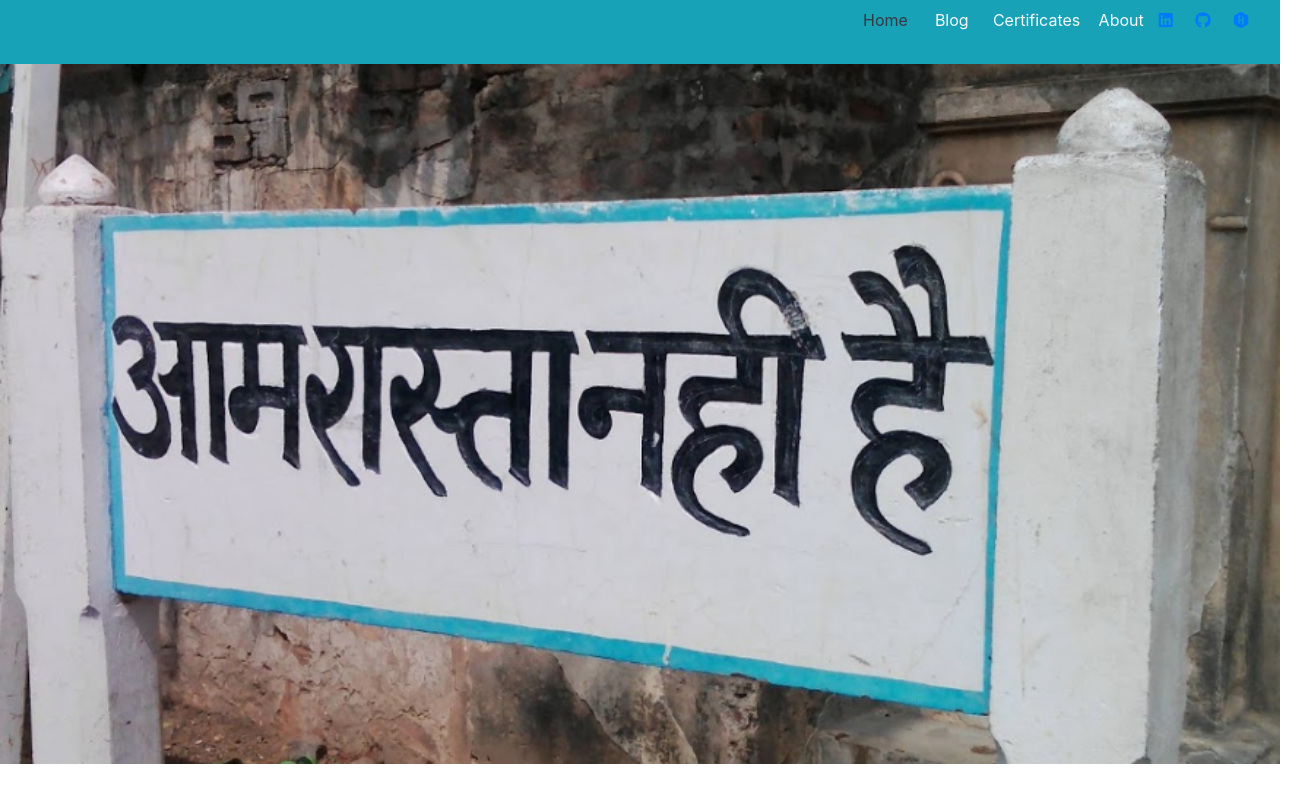
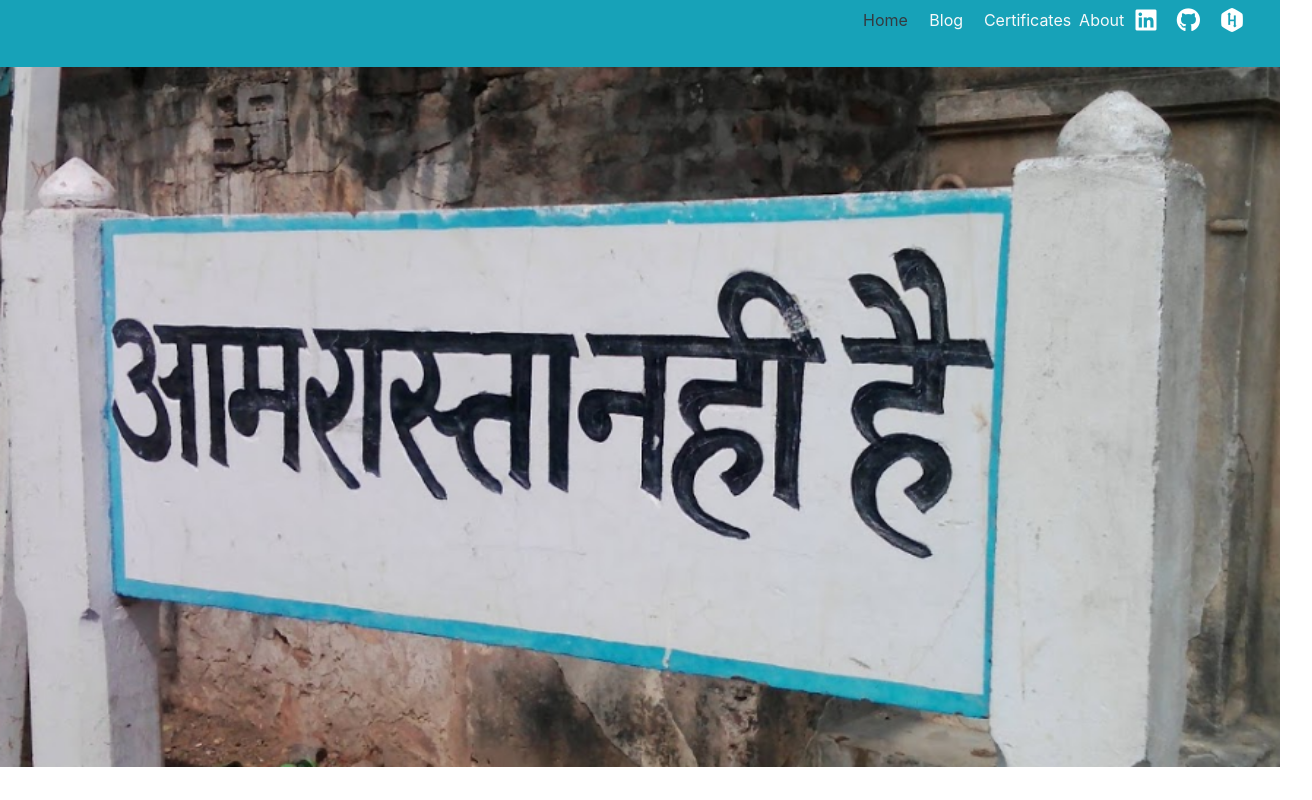
Before and after one commit to ankitasuman009/ankitasuman009.github.io, a plain HTML site: page index.html in a window 1280 px wide. Shown: the top 800 px of the page, 1312 px wide, since content can reach past the window. Drawn offline with nearby package versions, Linux system fonts and the light colour scheme; files that its build step writes are made by us from their sources; files whose address does not match are found by name.

Commit message:
Update index.html

```diff
--- a/index.html
+++ b/index.html
@@ -6,11 +6,13 @@ To change this template file, choose Tools | Templates
 and open the template in the editor.
 -->
 <html>
-    <head>
+       <head>
         <title>Home Page</title>
         <meta charset="UTF-8">
         <meta name="viewport" content="width=device-width, initial-scale=1.0">
-        <link rel="stylesheet" href="style.css" type="text/css">
+        <link rel="stylesheet" href="css/style.css" type="text/css">
+        <link rel="stylesheet" href="css/icons.css" type="text/css">
+        <link rel="stylesheet" href="css/img.css" type="text/css">
         <link rel="stylesheet" href="https://maxcdn.bootstrapcdn.com/bootstrap/4.5.2/css/bootstrap.min.css">
         <link rel="stylesheet" href="https://cdnjs.cloudflare.com/ajax/libs/font-awesome/4.7.0/css/font-awesome.min.css">
         <script src='https://kit.fontawesome.com/a076d05399.js'></script>
```
